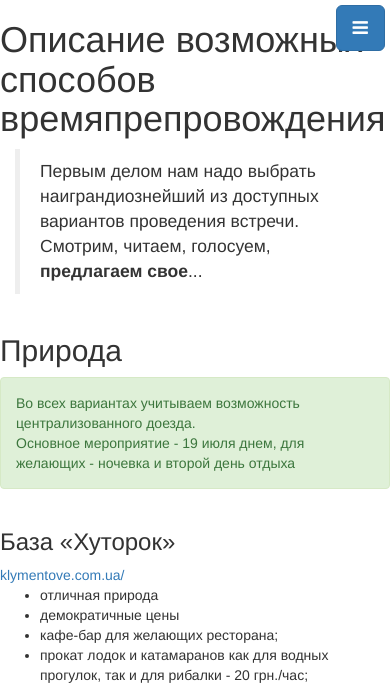
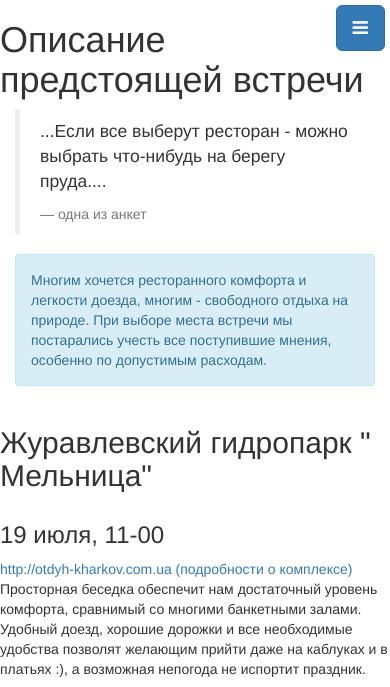
Before and after one commit to dmzio/chem1999, a Jekyll site: the page built from info.html, in a window 390 px wide. Shown: the top 687 px of the page. Built offline with Jekyll 4.4.1, drawn with Linux system fonts in a browser that asks for light colours; nearby versions of some CDN libraries; Markdown is read by kramdown in place of the engine named in the settings; some of the changed text lies outside the part shown.

Commit message:
info about meeteing added

```diff
--- a/css/stylish-portfolio.css
+++ b/css/stylish-portfolio.css
@@ -294,6 +294,10 @@ text-shadow: 1px 1px 15px #000;
 
 }
 
+blockquote footer {
+  padding: 0 0;
+}
+
 
 li.contacted {
     color: #ff9214;
--- a/info.html
+++ b/info.html
@@ -1,115 +1,62 @@
 ---
 layout: page
-title: Описание возможных способов времяпрепровождения
+title: Описание предстоящей встречи
 ---
 
 <div class="row">
-    <div class="col-md-12">
+        <div class="col-md-6">
         <blockquote>
-        Первым делом нам надо выбрать наиграндиознейший из доступных вариантов проведения встречи. Смотрим, читаем,
-        голосуем, <strong>предлагаем свое</strong>...
+         <p>...Если все выберут ресторан - можно выбрать что-нибудь на берегу пруда....</p>
+            <footer>одна из анкет</footer>
             </blockquote>
+
     </div>
+    <div class="col-md-6">
+<p class="alert alert-info"> Многим хочется ресторанного комфорта и легкости доезда, многим - свободного отдыха на природе. При выборе места встречи мы постарались учесть все поступившие мнения, особенно по допустимым расходам.</p>
+    </div>
+
 </div>
 
 <div class="row">
-    <h2 id="nature">Природа</h2>
+    <h2 id="nature">Журавлевский гидропарк " Мельница"</h2>
 
-    <p class="alert alert-success">Во всех вариантах учитываем возможность централизованного доезда.
-        <br />Основное
-        мероприятие - 19 июля днем, для желающих - ночевка и второй день отдыха</p>
+
 
     <div class="row">
         <div class="col-md-8">
-            <h3>База «Хуторок»</h3>
-            <a href="http://klymentove.com.ua/">klymentove.com.ua/</a>
-            <ul>
-                <li>отличная природа</li>
-                <li>демократичные цены</li>
-                <li>кафе-бар для желающих ресторана;</li>
-                <li>прокат лодок и катамаранов как для водных прогулок, так и для рибалки - 20 грн./час;</li>
-                <li>всевозможные пляжные развлечения (пляжный волейбол, водная горка и т.д.);</li>
-            </ul>
+            <h3>19 июля, 11-00</h3>
+            <a href="http://otdyh-kharkov.com.ua"> http://otdyh-kharkov.com.ua (подробности о комплексе)</a>
+
+             <p>Просторная беседка обеспечит нам достаточный уровень комфорта, сравнимый со
+многими банкетными залами. Удобный доезд, хорошие дорожки и все необходимые удобства позволят желающим прийти даже на каблуках и в платьях :), а возможная непогода не испортит праздник.</p>
+
+          <p>Действительно хороший пляж, уголки спокойной природы и бесплатный прокат лодок  дадут возможность отдохнуть от толпы.</p>
+
+          <p>Множество спортивных площадок и других видов развлечений не дадут никому скучать до глубокой ночи.</p>
+
+            <hr />
+            <p>Для того, чтобы мы могли заранее заказать беседку, обеспечить нормальный стол с едой и напитками, пожалуйста, как можно раньше сдайте предоплату. Ее можно сдать лично Ане (контакты ниже на странице) или Диме на карточку Приватбанка.</p>
+
+                        <hr />
+            <p>От вас потребуется с собой взять воспоминания кто есть кто, хорошее настроение и 25 грн. на вход</p>
+
+
+
+
+            <p class="alert alert-danger">Если есть какие-то вопросы или вы желаете помочь с организацией - звоните!</p>
         </div>
         <div class="col-md-4">
-            <img class="col-md-12" src="http://klymentove.com.ua/images/phocagallery/thumbs/phoca_thumb_l_16.jpg">
+            <img class="col-md-12"
+                             src="http://otdyh-kharkov.com.ua/images/boats/lodki_1.jpg">
+             <img class="col-md-12"
+                             src="http://otdyh-kharkov.com.ua/images/thumbnails/images/besedki/1_260-300x200.jpg">
+            <img class="col-md-12"
+                             src="http://otdyh-kharkov.com.ua/images/thumbnails/images/pliaj/pliaj_3-250x167.jpg">
+             <img class="col-md-12"
+                             src="http://otdyh-kharkov.com.ua/images/thumbnails/images/sport/futbol_2-300x200.jpg">
+
         </div>
     </div>
     <hr />
-    <div class="row">
-        <div class="col-md-8">
-            <h3>База отдыха "Тимченки"</h3>
-            <a href="http://timch.com.ua/">timch.com.ua/</a>
-            <ul>
-            <li>за городом</li>
-            <li>легко добираться общественным транспортом</li>
-            <li>меню с шашлыком - 150грн</li>
-            <li>развлечения на открытом воздухе в ассортименте</li>
-            </ul>
 
-        </div>
-        <div class="col-md-4">
-            <img class="col-md-12" src="http://timch.com.ua/images/2.jpg">
-        </div>
-    </div>
-<hr />
-    <div class="row">
-        <div class="col-md-8">
-            <h3>База отдыха «Бережок»</h3>
-            <a href="http://www.78.com.ua/cat/_openair/berejok/">http://www.78.com.ua/cat/_openair/berejok/</a>
-            <ul>
-                <li>находится на берегу реки Северский Донец</li>
-                <li>множество возможностей для хорошего отдыха</li>
-                <li>Чугуев</li>
-            </ul>
-
-        </div>
-        <div class="col-md-4">
-            <img class="col-md-12" src="http://www.78.com.ua/icat/mini/1521.jpg">
-        </div>
-
-    </div>
 </div>
-
-
-<div class="row">
-    <h2 id="kabak">Городские заведения</h2>
-    <p class="alert alert-info">Рассматриваем варианты, максимально приближенные к природе</p>
-    <div class="row">
-        <div class="col-md-8">
-            <h3>Мельница</h3>
-            <a href="http://otdyh-kharkov.com.ua/besedki"> http://otdyh-kharkov.com.ua/besedki</a>
-            <ul>
-                <li>Журвлевка</li>
-                <li> беседка 400грн + за вход по 25грн</li>
-                <li>Еду организовывать самим</li>
-                <li>Развлечения в ассортименте</li>
-            </ul>
-
-        </div>
-        <div class="col-md-4">
-            <img class="col-md-12" src="http://otdyh-kharkov.com.ua/images/thumbnails/images/besedki/1_260-300x200.jpg">
-        </div>
-
-    </div>
-    <hr />
-
-
-        <div class="row">
-        <div class="col-md-8">
-            <h3> комплекс «Британия»</h3>
-            <a href="http://britaniya.kharkov.ua/razvlecheniya/otkrytaya-ploshchadka.html">http://www.britaniya.kharkov.ua/restorannyj-kompleks/letnij-banketnyj-zal.html</a>
-            <ul>
-                <li>В городе</li>
-                <li>Есть бассейн</li>
-            </ul>
-
-        </div>
-        <div class="col-md-4">
-            <img class="col-md-12" src="http://britaniya.kharkov.ua/images/Otkritayaploshadka/b0641.jpg">
-        </div>
-
-    </div>
-
-    <h3></h3>
-</div>
```
Also changed, not shown: _data/peoples.yml (+20 -15 lines), index.html (+33 -15 lines).
